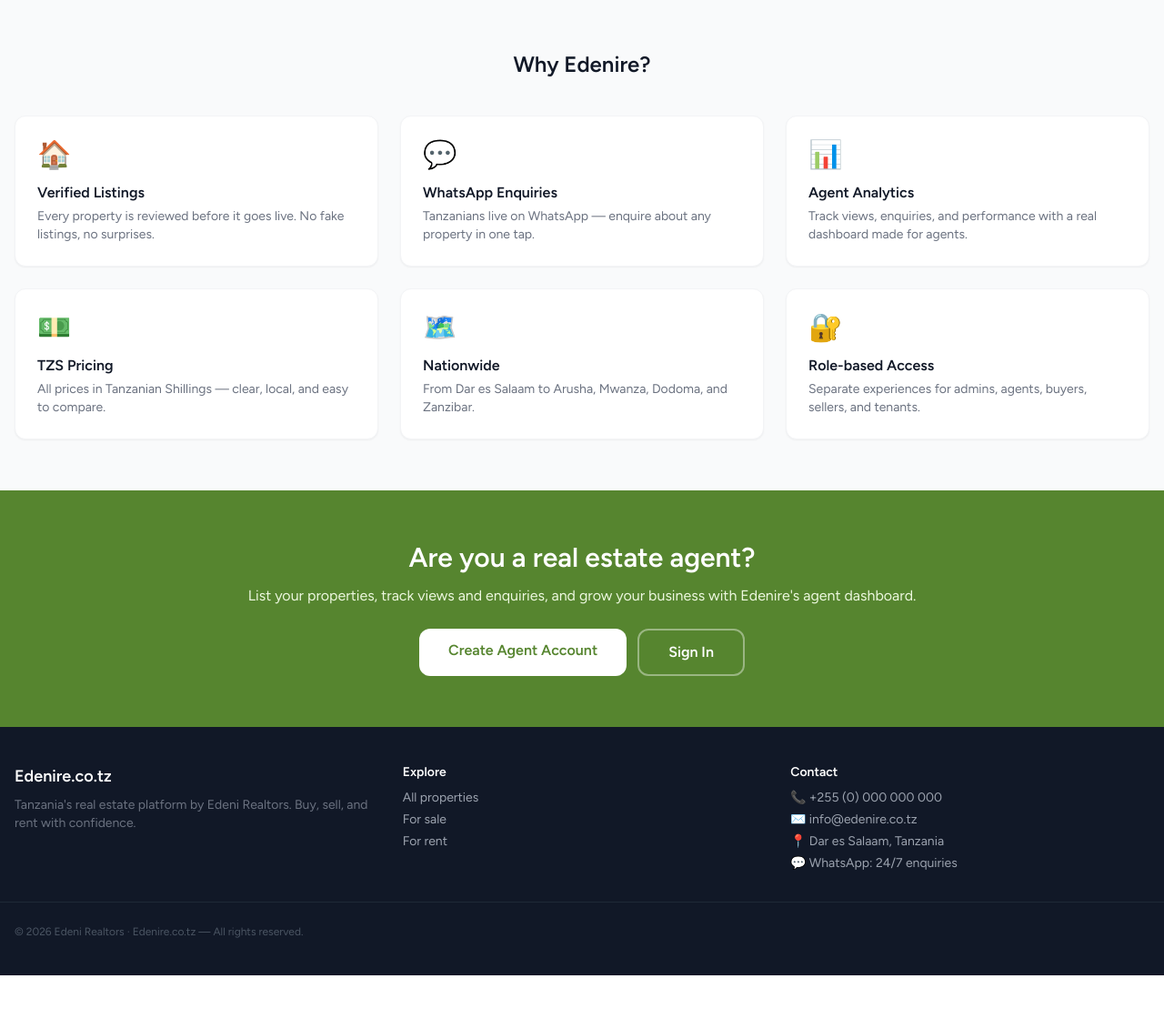
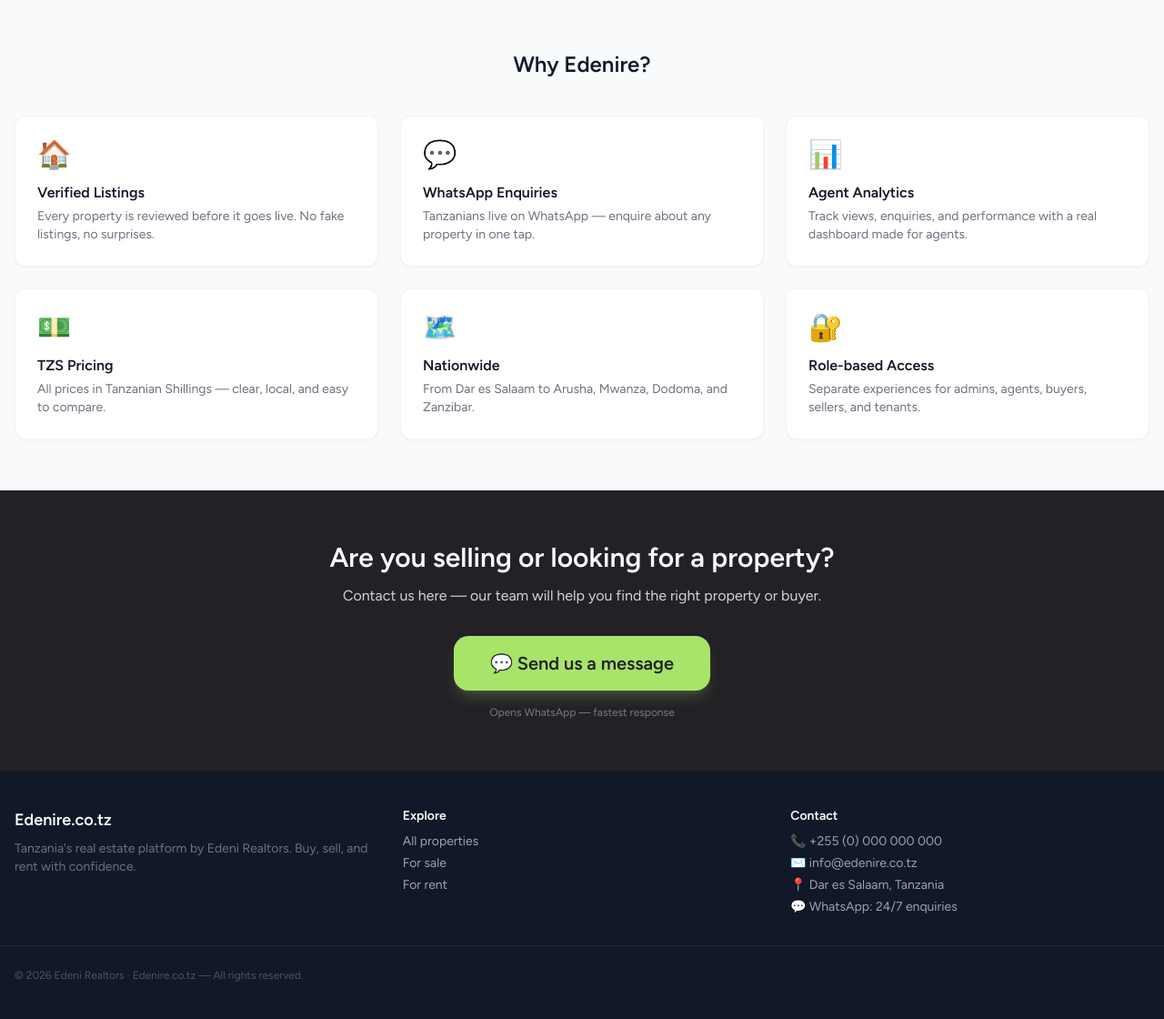
Before and after one commit to gakyoo/edenilaravel, a Laravel app: page / in a window 1280 px wide. Shown: the part 947-2067 px from the top of the page at 91% size. Before the commit the page ends 2019 px from the top, so only its background shows below. Run offline with Laravel 12, Linux system fonts and the light colour scheme; data that the repository does not hold is empty; style sheets or scripts are compiled from the project's sources; some libraries are stand-ins or nearby versions.

Commit message:
feat: replace agent CTA with WhatsApp contact section on landing

```diff
--- a/resources/js/Pages/Landing.vue
+++ b/resources/js/Pages/Landing.vue
@@ -140,19 +140,19 @@ const features = [
             </div>
         </section>
 
-        <!-- CTA -->
-        <section class="bg-emerald-800 text-white py-14">
-            <div class="max-w-4xl mx-auto px-4 text-center">
-                <h2 class="text-3xl font-bold mb-3">Are you a real estate agent?</h2>
-                <p class="text-emerald-100 mb-6">List your properties, track views and enquiries, and grow your business with Edenire's agent dashboard.</p>
-                <div class="flex gap-3 justify-center flex-wrap">
-                    <Link href="/register" class="bg-white text-emerald-800 font-semibold px-8 py-3 rounded-xl hover:bg-emerald-50 transition">
-                        Create Agent Account
-                    </Link>
-                    <Link href="/login" class="border-2 border-white/40 hover:bg-white/10 font-semibold px-8 py-3 rounded-xl transition">
-                        Sign In
-                    </Link>
-                </div>
+        <!-- CTA: Contact us -->
+        <section class="bg-[#232126] dark:bg-[#0D0E0F] text-white py-14">
+            <div class="max-w-3xl mx-auto px-4 text-center">
+                <h2 class="text-3xl font-bold mb-3">Are you selling or looking for a property?</h2>
+                <p class="text-gray-300 mb-8">Contact us here — our team will help you find the right property or buyer.</p>
+                <a
+                    href="https://wa.me/255700000000?text=Hello%20Edenire%2C%20I%20would%20like%20to%20enquire%20about%20properties."
+                    target="_blank"
+                    class="inline-flex items-center gap-3 bg-[#A8E46A] hover:bg-[#8CC84F] text-[#232126] text-xl font-bold px-10 py-4 rounded-2xl transition shadow-lg shadow-[#A8E46A]/20"
+                >
+                    💬 Send us a message
+                </a>
+                <p class="text-xs text-white/40 mt-4">Opens WhatsApp — fastest response</p>
             </div>
         </section>
 
```
